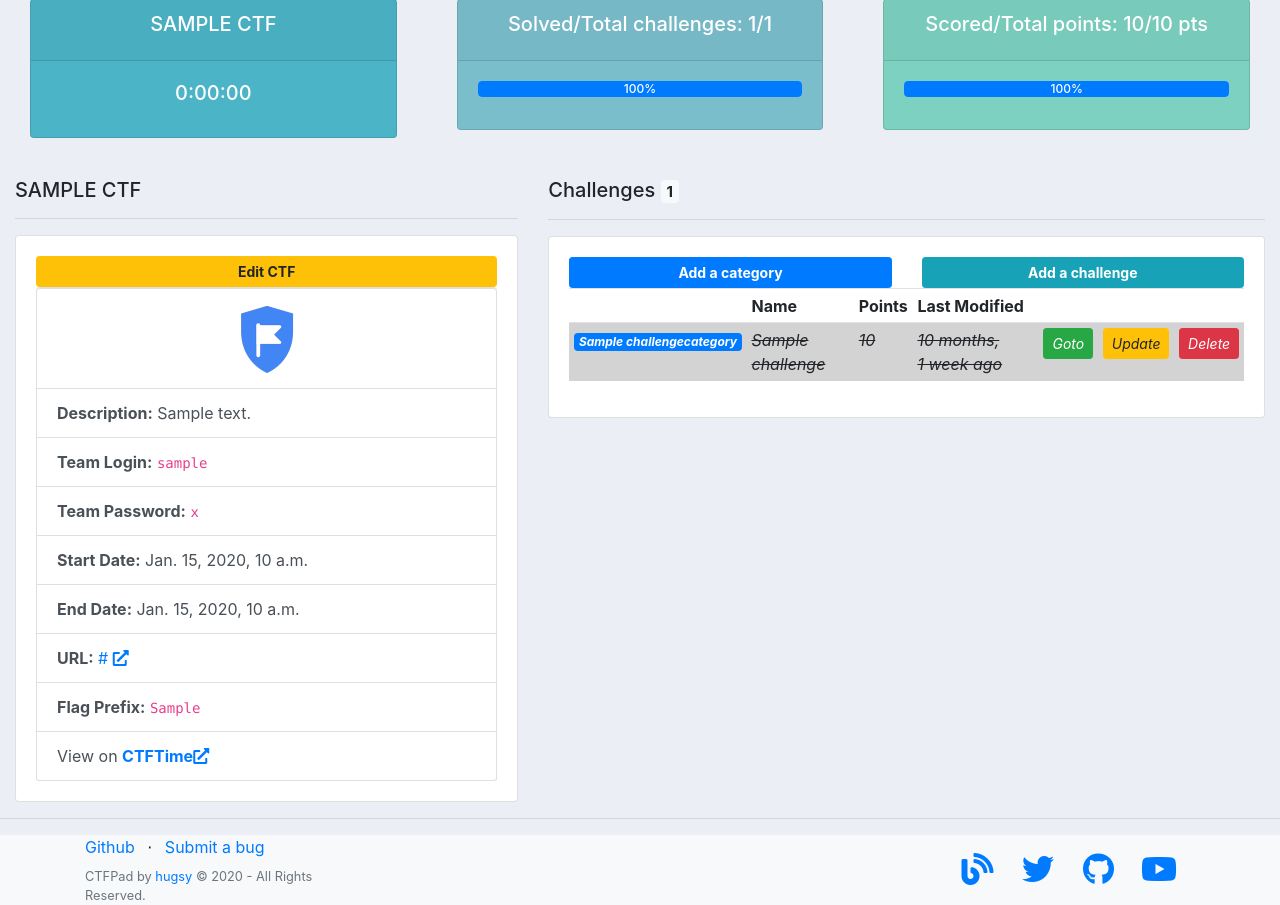
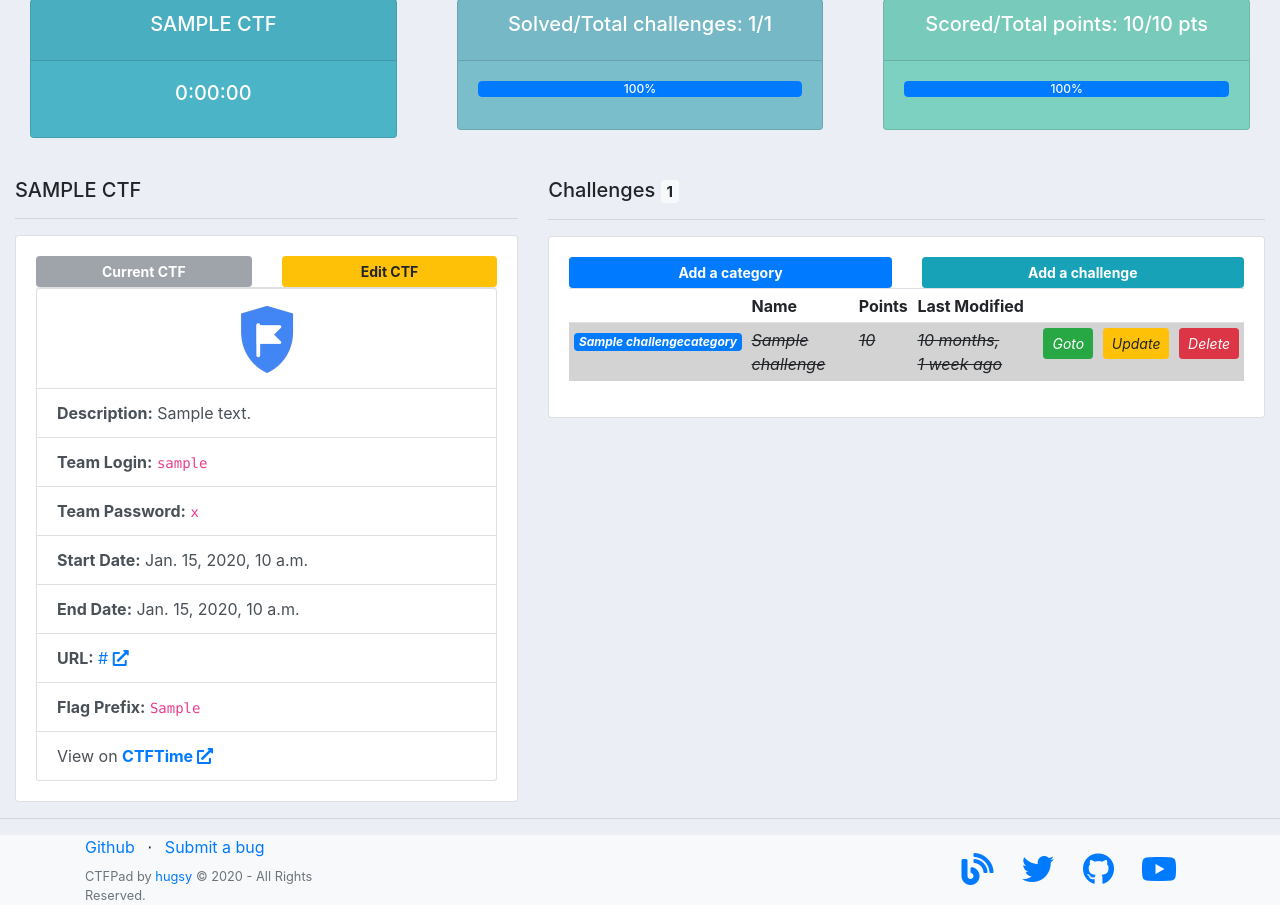
Before and after one commit to hugsy/ctfhub, a Django app: page /ctfs/00000000-0000-0000-0000-000000000001/ in a window 1280 px wide. Shown: the part 81-986 px from the top of the page. Run offline with Django 3.2, Linux system fonts and the light colour scheme; a user stored in the database is signed in; tables that the repository leaves empty hold one stand-in row (values such as "Sample post"); some libraries are stand-ins or nearby versions.

Commit message:
added the possibility for members to mark a ctf as current

```diff
--- a/ctfpad/templates/ctfpad/ctfs/create.html
+++ b/ctfpad/templates/ctfpad/ctfs/create.html
@@ -79,7 +79,6 @@
                         value="{{form.start_date.value | date:'Y-m-d\TH:i'}}"
                         {% endif %}
                         class="form-control">
-                        <small class="form-text text-muted"><a href="https://docs.djangoproject.com/en/3.1/ref/settings/#std:setting-DATETIME_INPUT_FORMATS">Accepted date formats</a></small>
                     </div>
 
                     <label class="label"><strong>End Date</strong>(leave empty for permanent CTFs)</label>
@@ -94,7 +93,6 @@
                         value="{{form.end_date.value | date:'Y-m-d\TH:i'}}"
                         {% endif %}
                         class="form-control">
-                        <small class="form-text text-muted"><a href="https://docs.djangoproject.com/en/3.1/ref/settings/#std:setting-DATETIME_INPUT_FORMATS">Accepted date formats</a></small>
                     </div>
 
                     <label class="label"><strong>Team Login</strong></label>
--- a/ctfpad/templates/ctfpad/ctfs/detail.html
+++ b/ctfpad/templates/ctfpad/ctfs/detail.html
@@ -15,7 +15,29 @@
         <h5>{{ctf.name | upper}}</h5>
 		<hr>
 		<div class="card card-body">
-			<a class="btn btn-warning btn-sm btn-block" href="{% url 'ctfpad:ctfs-edit' ctf.id %}"><strong>Edit CTF</strong></a>
+            <div class="row">
+                <div class="col">
+                    {% if request.user.member.selected_ctf.id == ctf.id %}
+                    <button class="btn btn-secondary btn-sm btn-block" disabled>
+                        <strong>Current CTF</strong>
+                    </button>
+                    {% else %}
+                    <form action="{% url 'ctfpad:users-select' request.user.id %}" method="POST">
+                        {% csrf_token %}
+                        <input type="hidden" name="selected_ctf" value="{{ctf.id}}">
+                        <button class="btn btn-success btn-sm btn-block" onclick="this.form.submit();">
+                            <strong>Select CTF</strong>
+                        </a>
+                    </form>
+                    {% endif %}
+                </div>
+                <div class="col">
+                    <a class="btn btn-warning btn-sm btn-block" href="{% url 'ctfpad:ctfs-edit' ctf.id %}">
+                        <strong>Edit CTF</strong>
+                    </a>
+                </div>
+            </div>
+
             <ul class="list-group">
                 <li class="list-group-item list-group-item-action" style="text-align: center;">
                     <img width="75px" height="75px" src="{{ctf.ctftime_logo_url}}" alt="{{ctf.name|lower}} avatar" class="rounded-circle">
@@ -66,7 +88,7 @@
                 {% if ctf.ctftime_id %}
                 <li class="list-group-item list-group-item-action">
                     View on <strong>
-                        <a href="{{ctf.ctftime_url}}" target="_blank">CTFTime<i class="fas fa-external-link-alt"></i></a>
+                        <a href="{{ctf.ctftime_url}}" target="_blank">CTFTime <i class="fas fa-external-link-alt"></i></a>
                     </strong>
                 </li>
                 {% endif %}
--- a/ctfpad/templates/ctfpad/dashboard/dashboard.html
+++ b/ctfpad/templates/ctfpad/dashboard/dashboard.html
@@ -38,14 +38,14 @@
 				<tr>
 					<th></th>
 					<th>Nickname</th>
-					<th>Last seen</th>
+					<th>Working On</th>
 				</tr>
 
 				{% for member in members %}
 					<tr>
 						<td><a class="btn btn-sm btn-info" href="{% url 'ctfpad:users-detail' member.id %}">View</a></td>
 						<td>{{member.username}}</td>
-						<td>{{member.last_logged_in | naturaltime}}</td>
+						<td>{% if member.selected_ctf %}{{member.selected_ctf}}{% endif %}</td>
 					</tr>
 				{% endfor %}
 			</table>
--- a/ctfpad/urls.py
+++ b/ctfpad/urls.py
@@ -23,6 +23,7 @@ urlpatterns = [
     path("users/delete/<int:pk>/", views.users.MemberDeleteView.as_view(), name="users-delete"),
     path("users/edit/<int:pk>/", views.users.MemberUpdateView.as_view(), name="users-update"),
     path("users/<int:pk>/", views.users.MemberDetailView.as_view(), name="users-detail"),
+    path("users/<int:pk>/select-ctf/", views.users.MemberMarkAsSelectedView.as_view(), name="users-select"),
 
     path("users/login/", views.users.CtfpadLogin.as_view(), name="user-login"),
     path("users/logout/", views.users.logout, name="user-logout"),
--- a/ctfpad/views/ctfs.py
+++ b/ctfpad/views/ctfs.py
@@ -5,7 +5,10 @@ from django.views.generic import ListView, DetailView, UpdateView, DeleteView, C
 from django.urls import reverse, reverse_lazy
 from django.contrib.auth.mixins import LoginRequiredMixin
 
-from ctfpad.forms import CategoryCreateForm, CtfCreateUpdateForm
+from ctfpad.forms import (
+    CategoryCreateForm,
+    CtfCreateUpdateForm,
+)
 from ctfpad.models import Ctf
 from ctfpad.helpers import ctftime_fetch_next_ctf_data
 
```
Also changed, not shown: ctfpad/forms.py (+9 -0 lines), ctfpad/views/users.py (+11 -1 lines).
